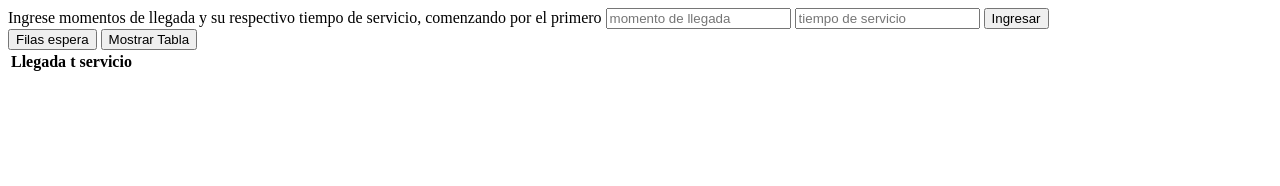
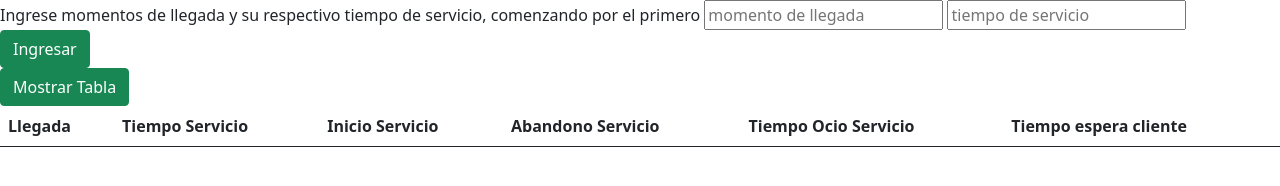
Before and after one commit to villegasbraulio/toblerone, a plain HTML site: page index.html in a window 1280 px wide. Drawn offline with nearby package versions, Linux system fonts and the light colour scheme.

Commit message:
Update index.html

```diff
--- a/index.html
+++ b/index.html
@@ -6,34 +6,46 @@
     <meta charset="UTF-8">
     <meta http-equiv="X-UA-Compatible" content="IE=edge">
     <meta name="viewport" content="width=device-width, initial-scale=1.0">
-    <title>Transformada de Inversa</title>
+    <title>Modelo de filas de espera</title>
+
+    <link href="https://cdn.jsdelivr.net/npm/bootstrap@5.0.1/dist/css/bootstrap.min.css" rel="stylesheet" integrity="sha384-+0n0xVW2eSR5OomGNYDnhzAbDsOXxcvSN1TPprVMTNDbiYZCxYbOOl7+AMvyTG2x" crossorigin="anonymous">
+<script src="https://cdn.jsdelivr.net/npm/@popperjs/core@2.9.2/dist/umd/popper.min.js" integrity="sha384-IQsoLXl5PILFhosVNubq5LC7Qb9DXgDA9i+tQ8Zj3iwWAwPtgFTxbJ8NT4GN1R8p" crossorigin="anonymous"></script>
+<script src="https://cdn.jsdelivr.net/npm/bootstrap@5.0.1/dist/js/bootstrap.min.js" integrity="sha384-Atwg2Pkwv9vp0ygtn1JAojH0nYbwNJLPhwyoVbhoPwBhjQPR5VtM2+xf0Uwh9KtT" crossorigin="anonymous"></script>
+
 </head>
 <body>
 
 
     <div>
         <label for="">Ingrese momentos de llegada y su respectivo tiempo de servicio, comenzando por el primero</label>
-        <input id="momento-llegada" type="number" placeholder="momento de llegada">
+        <input id="momento-llegada" type="number" placeholder="momento de llegada" class="form-||">
         <input id="tiempo-servicio" type="number" placeholder="tiempo de servicio">
 
-        <button id="boton-llegada">Ingresar </button>
+        <button class="btn btn-success" id="boton-llegada">Ingresar </button>
         </div>
 
-        <button id="filas-espera">Filas espera</button>
 
         </table>
 
-        <button id="mostrar-tabla">Mostrar Tabla</button>
-        <table class="table" id="toblerone">
+        <button class="btn btn-success" id="mostrar-tabla">Mostrar Tabla </button>
+        <table id="toblerone" class="table table-striped">
          <thead>
              <tr>
-                 <th>Llegada</th>
-                 <th>t servicio</th>
+                 <th>Llegada </th>
+                 <th>Tiempo Servicio </th>
+                 <th>Inicio Servicio </th>
+                 <th>Abandono Servicio </th>
+                 <th>Tiempo Ocio Servicio </th>
+                 <th>Tiempo espera cliente </th>
+
+
+
+
              </tr>
-        </thead>
-             <tbody>
+             <tbody id="pText">
 
              </tbody>
+         </thead>
      </table>
 
 </body>
```
